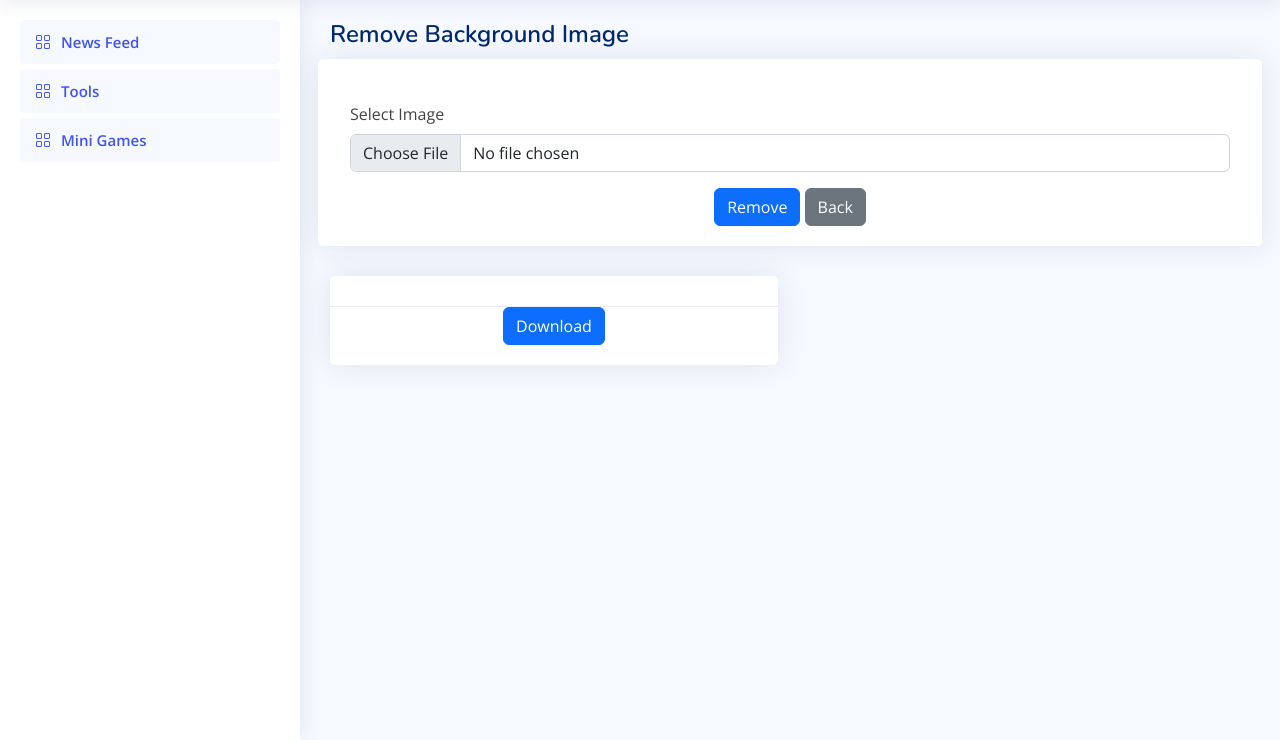
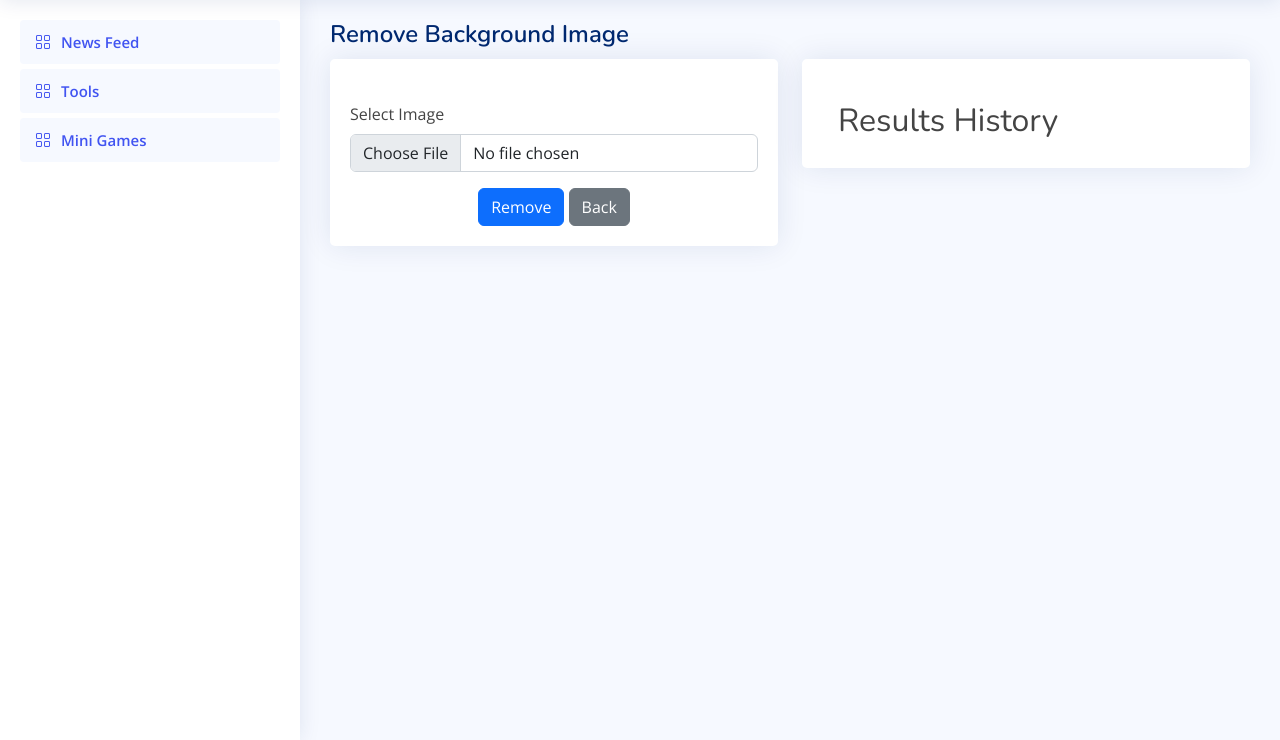
Before and after one commit to kokok99/simpfy, a Django app: page /tools-rembg in a window 1280 px wide. Shown: the part 60-800 px from the top of the page. Run offline with Django 4.2, Linux system fonts and the light colour scheme; a user stored in the database is signed in; data comes from the database, SQL or seed files in the repository; both versions use the stored data as it was after the commit; some libraries are stand-ins or nearby versions.

Commit message:
complete rembg

```diff
--- a/simpfy/feed/models.py
+++ b/simpfy/feed/models.py
@@ -1,12 +1,13 @@
 from django.db import models
 from django.contrib.auth.models import User, auth
+from prof.models import Profile
 import uuid
 from datetime import datetime
 
 # Create your models here.
 class Feed(models.Model):
     id = models.UUIDField(primary_key=True, default=uuid.uuid4)
-    user = models.ForeignKey(User, on_delete=models.CASCADE)
+    user = models.ForeignKey(Profile, on_delete=models.CASCADE)
     image = models.ImageField(upload_to='post_images', null=True, blank=True)
     video = models.FileField(upload_to='post_videos', null=True, blank=True)
     file = models.FileField(upload_to='post_files', null=True, blank=True)
--- a/simpfy/prof/models.py
+++ b/simpfy/prof/models.py
@@ -1,6 +1,6 @@
 from django.db import models
 from django.contrib.auth.models import User
-from feed.models import Feed
+
 
 # Create your models here.
 class Profile(models.Model):
@@ -10,7 +10,7 @@ class Profile(models.Model):
     fname = models.CharField(max_length=300, null=True, blank=True)
     bio = models.CharField(max_length=300, null=True, blank=True)
     location = models.CharField(max_length=300, null=True, blank=True)
-    saved = models.ManyToManyField(Feed, blank=True)
+    saved = models.ManyToManyField("feed.Feed", related_name="Profile", blank=True)
 
     def delete(self, *args, **kwargs):
         self.image.delete()
--- a/simpfy/prof/views.py
+++ b/simpfy/prof/views.py
@@ -59,7 +59,7 @@ def login(request):
 @login_required(login_url='login')
 def logout(request):
     auth.logout(request)
-    return render(request, 'feed/login.html')
+    return redirect('login')
 
 #PROFILE FUNCTION------------------------------------------------
 @login_required(login_url='login')
--- a/simpfy/static/feed/css/custom.css
+++ b/simpfy/static/feed/css/custom.css
@@ -29,6 +29,6 @@ background: #eee;
 
 .card-img {
     width: 100%;
-    height: 6vw;
+    height: 19vw;
     object-fit: cover;
 }
--- a/simpfy/templates/feed/index.html
+++ b/simpfy/templates/feed/index.html
@@ -93,7 +93,7 @@
 
                 <div class="card-body">
 
-                  <p class="card-title"><img class="rounded-circle" src="{{ post.user.profileimg.url }}" width="45"><a href="/profile/{{ post.user }}">@{{post.user}}</a> <span>| {{ post.created_at|date:"D" }} at {{ post.created_at|date:"h:i" }}</span></hp>
+                <p class="card-title"><a href="/profile/{{ post.user }}"> <a href="{{post.user.image.url}}"><img class="rounded-circle" src="{{ post.user.image.url }}" width="45"></a>@{{post.user}}</a> <span>| {{ post.created_at|date:"D" }} at {{ post.created_at|date:"h:i" }}</span></hp>
 
                   <div class="d-flex align-items-center">
                     <div class="ps-3">
--- a/simpfy/templates/tools/tools_rembg.html
+++ b/simpfy/templates/tools/tools_rembg.html
@@ -7,10 +7,8 @@
       <h1>Remove Background Image</h1>
     </div><!-- End Page Title -->
     <section class="section">
-      <div class="row">
-
-
-
+        <div class="row align-items-top">
+          <div class="col-sm-6">
             <div class="card">
               <div class="card-body">
                 <h5 class="card-title"></h5>
@@ -30,27 +28,68 @@
 
               </div>
             </div>
+          </div>
+            <div class="col-sm-6">
+              <div class="card info-card customers-card">
+
+                <div class="card-body">
+
+                  <p class="card-title"></hp>
+
+                  <div class="d-flex align-items-center">
+                    <div class="ps-3">
+                      <h2>Results History</h2>
+                    </div>
+                  </div>
+                </div>
+              </div>
+
+              {% for pic in pics reversed %}
+              <div class="card info-card customers-card">
+
+                <div class="card-body">
+
+                  <p class="card-title"></hp>
+
+                  <div class="d-flex align-items-center">
+                    <div class="ps-3">
+
+                      <div class="feed-image p-2 px-3"><a href="{{ pic.output.url }}"><img class="img-fluid img-responsive" src="{{ pic.output.url }}"></a></div>
+
+                    </div>
+                  </div><hr>
+                  <div style="justify-content: center;">
+                    <div >
+                      <a href="{{pic.output.url}}" class="btn btn-primary btn-sm" download>Download</a>
+                      <button type="button" class="btn btn-danger btn-sm" data-bs-toggle="modal" data-bs-target="#verticalycentered-{{ pic.id }}">
+                        <i class="bi bi-images"></i> Delete
+                      </button>
+                      <!-- Vertically centered Modal -->
+
+                       <div class="modal fade" id="verticalycentered-{{ pic.id }}">
+                         <div class="modal-dialog modal-dialog-centered">
+                           <div class="modal-content">
+                             <div class="modal-header">
+                               <h5 class="modal-title"></h5>
+                               <button type="button" class="btn-close" data-bs-dismiss="modal" aria-label="Close"></button>
+                             </div>
+                             <div class="modal-body">
+                                     Are You sure want to delete this ?
+                             </div>
+                             <div class="modal-footer">
+                               <button type="button" class="btn btn-secondary" data-bs-dismiss="modal">Close</button>
+                               <a href="/remdel/{{ pic.id }}" style="color: white;" class="btn btn-primary">Confirm</a>
+                             </div>
+                           </div>
+                         </div>
+                       </div><!-- End Vertically centered Modal-->
+                    </div>
+                  </div>
 
 
                 </div>
-    </section>
-    <section class="section">
-        <div class="row align-items-top">
-
-            <div class="col-sm-6">
-              <!-- Special title treatmen -->
-              <div class="card text-center">
-                <div class="card-header">
               </div>
-                <div class="card-body">
-                  {% for pic in pics %}
-                  <image src={{pic.output.url}}><br>
-                    <image src={{pic.image.url}}><br>
-
               {% endfor %}
-                  <a href="{{pics.output.url}}" class="btn btn-primary" download>Download</a>
-                </div>
-              </div><!-- End Special title treatmen -->
             </div>
 
 
--- a/simpfy/tools/urls.py
+++ b/simpfy/tools/urls.py
@@ -4,4 +4,5 @@ from . import views
 urlpatterns = [
     path('tools-index', views.tools_index, name='tools-index'),
     path('tools-rembg', views.tools_rembg, name='tools-rembg'),
+    path('remdel/<int:pk>', views.delete_rembg, name='remdel'),
 ]
--- a/simpfy/tools/views.py
+++ b/simpfy/tools/views.py
@@ -10,6 +10,8 @@ import os
 
 
 # Create your views here.
+#REMBG SECTION-----------------------------------------------------------------------------------------
+
 def tools_index(request):
     user_object = User.objects.get(username=request.user.username)
     user_profile = Profile.objects.get(user=user_object)
@@ -33,7 +35,7 @@ def tools_rembg(request):
         output_path = os.path.splitext(im)[0] + '.png'
         output = remove(input)
         output.save('media/'+output_path)
-        s = Rembg.objects.create(user=user_profile, image=image, output=output_path)
+        s = Rembg.objects.create(user=user_profile, output=output_path)
         s.save()
         return redirect('/tools-rembg')
 
@@ -45,3 +47,14 @@ def tools_rembg(request):
         'all_user' : all_user,
     }
     return render(request, 'tools/tools_rembg.html', context)
+
+
+def delete_rembg(request, pk):
+    item = Rembg.objects.get(id=pk)
+    pics = item.output
+    fs = FileSystemStorage()
+    fs.delete(pics.name)
+    item.delete()
+    return redirect('tools-rembg')
+
+#-------------------------------------------------------------------------------------------------------
```
Also changed, not shown: simpfy/db.sqlite3, simpfy/feed/migrations/0023_alter_feed_created_at_alter_feed_user.py (added), simpfy/media/blank.png (deleted), simpfy/media/profile_images/yor.jpg (added), simpfy/media/rembg/Cat_November_2010-1a.jpg (deleted), simpfy/prof/migrations/0009_alter_profile_saved.py (added), simpfy/tools/migrations/0005_alter_rembg_image_alter_rembg_output.py (added). Lines whose indentation alone changed are shown as unchanged.
